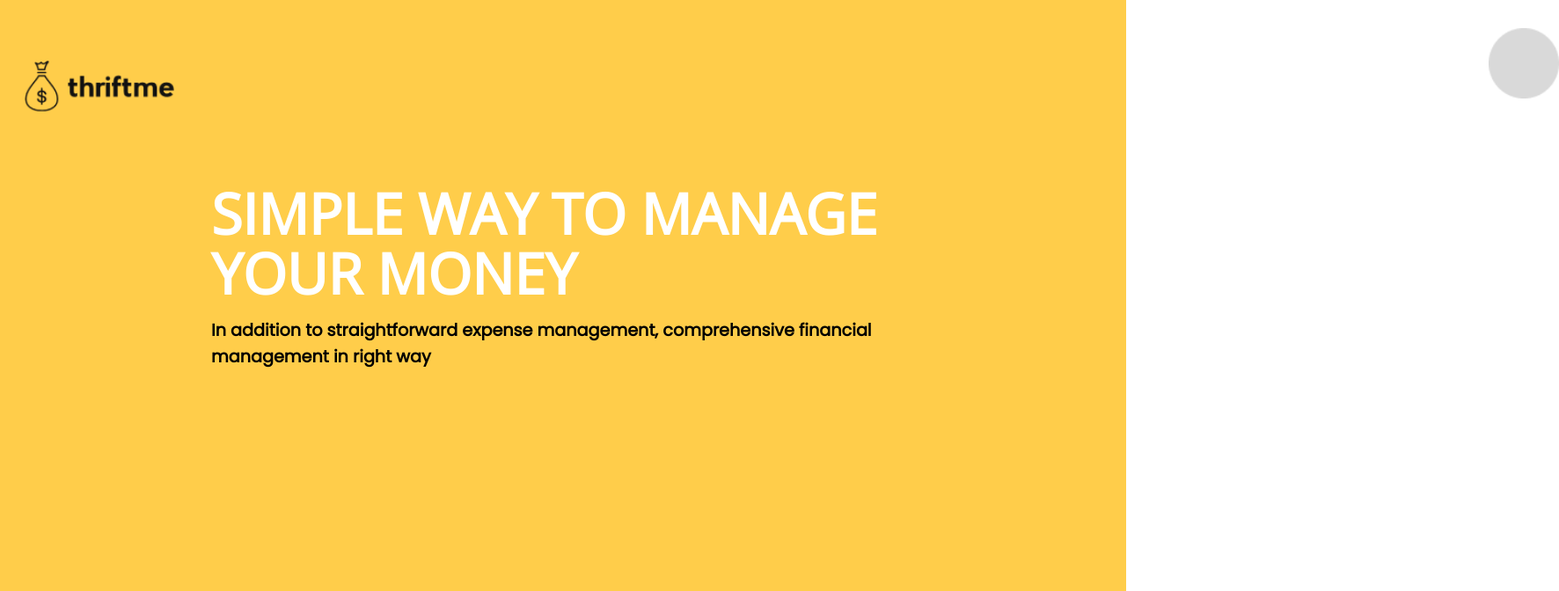
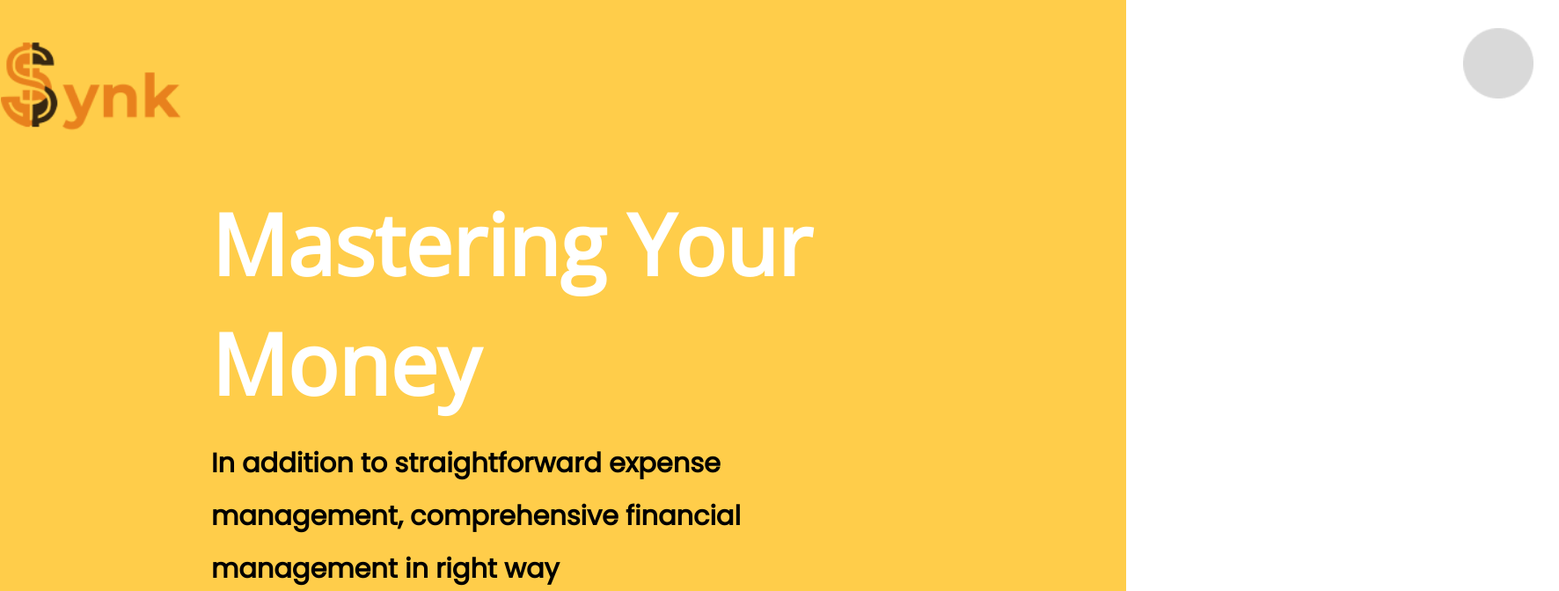
Before and after one commit to Vishnurr2k01/Devcraflt, a React (Create React App) app in the folder frontend/: page / in a window 1280 px wide. Shown: the top 672 px of the page at 88% size, 1772 px wide, since content can reach past the window. Built offline with nearby package versions, Linux system fonts and the light colour scheme.

Commit message:
home edit 3

```diff
--- a/frontend/src/pages/home/Home.css
+++ b/frontend/src/pages/home/Home.css
@@ -60,8 +60,8 @@
     font-family: 'Open Sans';
     font-style: normal;
     font-weight: 700;
-    font-size: 4rem;
-    line-height: 68px;
+    font-size: 6rem;
+    line-height: 136px;
     color: #ffffff;
 }
 
@@ -69,8 +69,8 @@
     font-family: 'Poppins';
     font-style: normal;
     font-weight: 600;
-    font-size: 1.2rem;
-    line-height: 30px;
+    font-size: 1.9rem;
+    line-height: 60px;
 
     color: #000000;
 }
--- a/frontend/src/pages/home/Home.js
+++ b/frontend/src/pages/home/Home.js
@@ -37,7 +37,7 @@ const Home = () => {
         <div className="home-top-data">
           <div className="home-top-detail">
             <div className="home-top-left">
-              <h2 className="home-motto">SIMPLE WAY TO MANAGE YOUR MONEY</h2>
+              <h2 className="home-motto">Mastering Your Money</h2>
               <p className="home-motto-desc">
                 In addition to straightforward expense management, comprehensive financial management in right way{" "}
               </p>
```
Also changed, not shown: frontend/src/images/logo.png.
